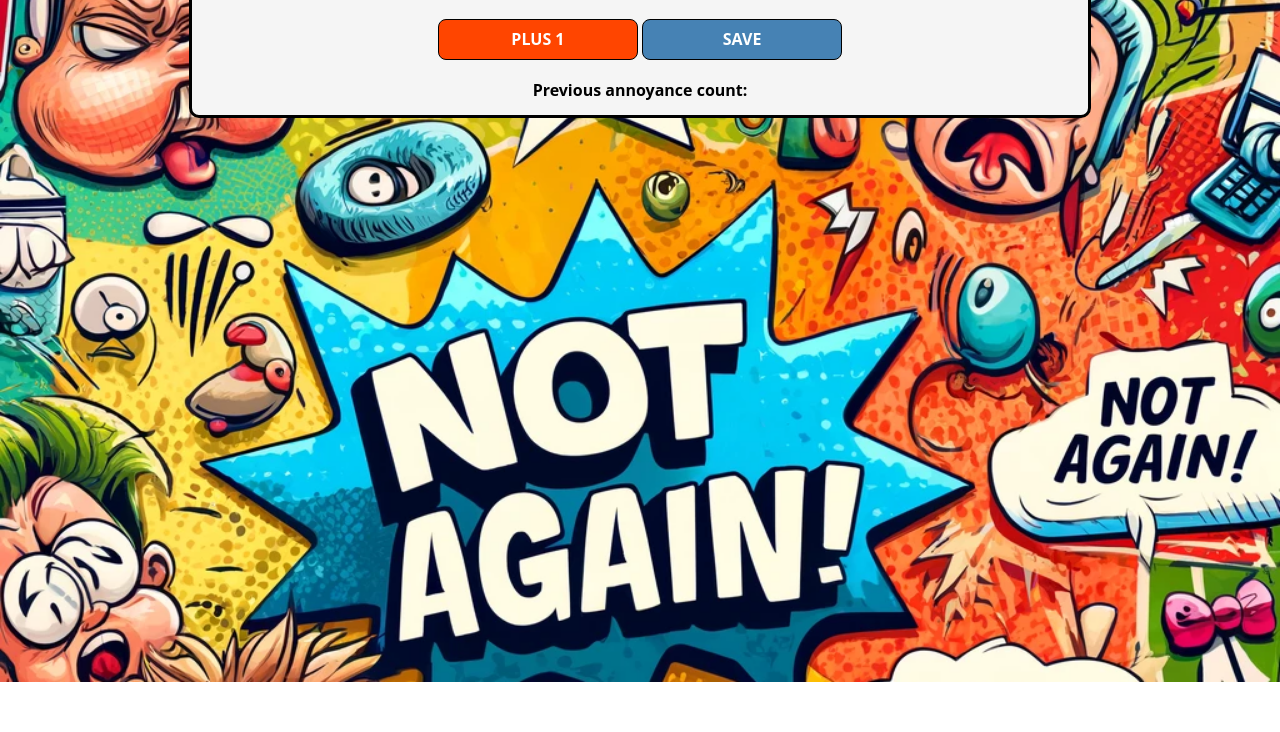
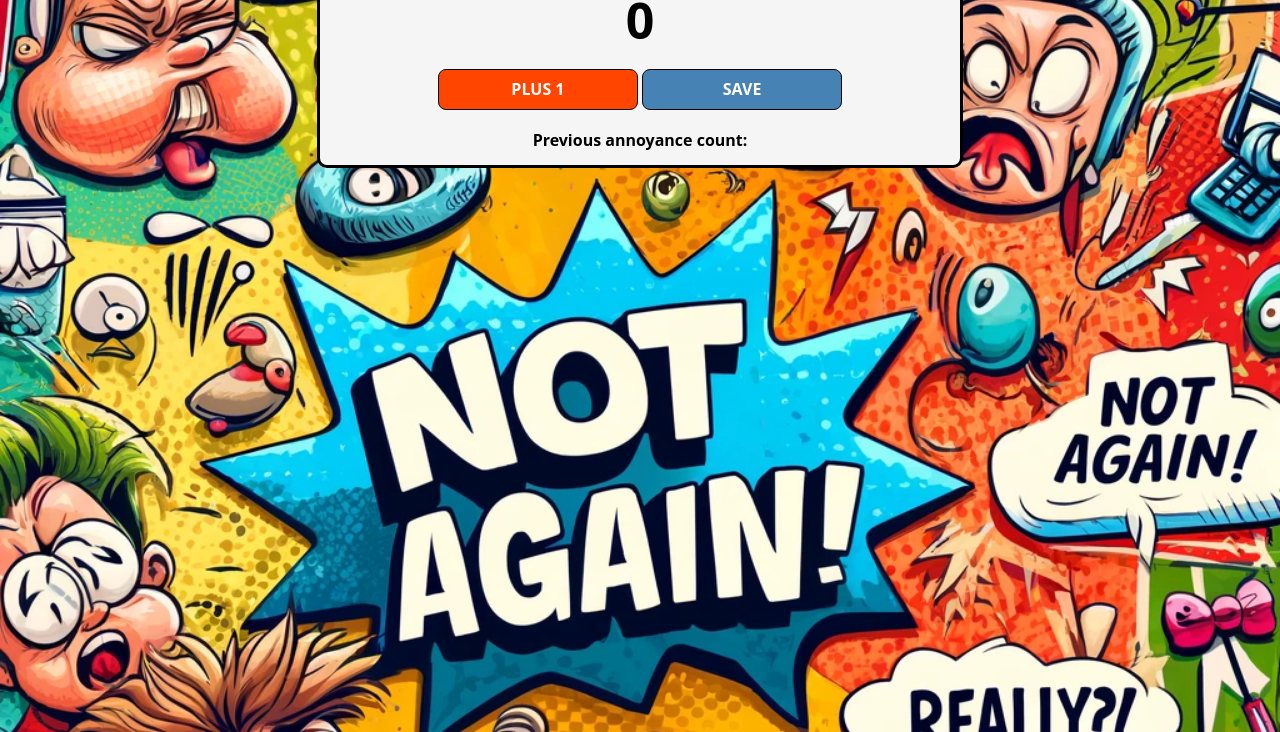
Before and after one commit to ndrober/annoyed-counter, a plain HTML site: page index.html in a window 1280 px wide. Shown: the part 118-850 px from the top of the page. Before the commit the page ends 800 px from the top, so only its background shows below. Drawn offline with nearby package versions, Linux system fonts and the light colour scheme.

Commit message:
Update index.css
decreased width to 50% and added some top margin to move the box down a bit.

```diff
--- a/index.css
+++ b/index.css
@@ -11,8 +11,8 @@ body {
 
 #wrapper {
     background: whitesmoke;
-    max-width: 70%;
-    margin: auto;
+    max-width: 50%;
+    margin: 50px auto 0 auto;
     border: 3px solid black;
     border-radius: 10px;
 }
```
